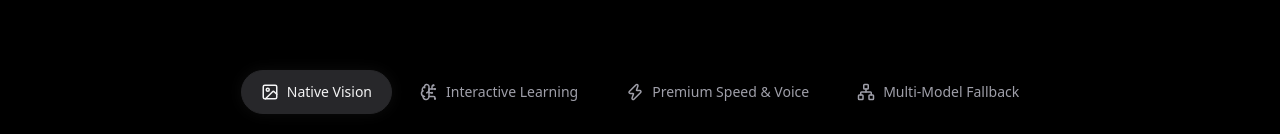
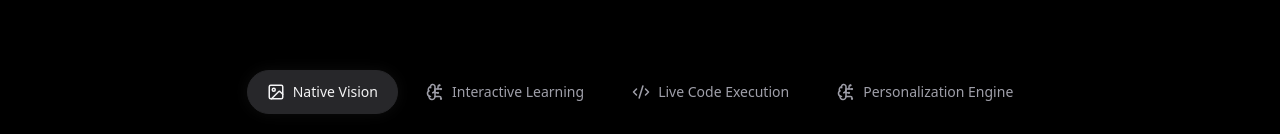
Before and after one commit to Nav33dCodes/smartLearn-AI, a React (Vite) app in the folder smartlearn-frontend/: page / in a window 1280 px wide. Shown: the part 662-796 px from the top of the page. Built offline with nearby package versions, Linux system fonts and the light colour scheme; no server answers.

Commit message:
feat: implement Landing page with interactive hero section, feature tabs, and navigation

```diff
--- a/smartlearn-frontend/src/pages/Landing.jsx
+++ b/smartlearn-frontend/src/pages/Landing.jsx
@@ -53,11 +53,18 @@ export default function Landing() {
       bullets: ["Interactive Drag-and-Drop Mind Maps", "Textbook-Quality Math & Formula Rendering", "Dynamic Quizzes & Flashcard Generation"]
     },
     {
-      id: 'speed',
-      icon: <Zap size={18} />,
-      title: "Premium Speed & Voice",
-      description: "Instantaneous & Multi-Modal",
-      bullets: ["Real-time Voice Interactions (Speech-to-Text)", "60fps Smooth Token Rendering Engine", "Zero jank async streaming"]
+      id: 'sandpack',
+      icon: <Code2 size={18} />,
+      title: "Live Code Execution",
+      description: "Interactive Sandpack IDE",
+      bullets: ["Run React & JavaScript instantly inside the chat", "Hot-reloading browser preview window", "Lazy-loaded for zero-latency performance"]
+    },
+    {
+      id: 'personalize',
+      icon: <BrainCircuit size={18} />,
+      title: "Personalization Engine",
+      description: "Custom AI Archetypes & Tone",
+      bullets: ["Define strict custom instructions for the AI", "Choose from premium AI personas like 'Code Ninja'", "Zero-latency backend prompt injection"]
     },
     {
       id: 'models',
@@ -371,14 +378,14 @@ export default function Landing() {
 
               {[
                 { title: 'Multimodal Vision', desc: 'Upload images instantly. Our powerful browser-side compression engine perfectly analyzes visual data with zero API token bloat.' },
-                { title: 'Interactive Mind Mapping', desc: 'Instantly visualize complex relationships with our automatic drag-and-drop node graph engine.' },
+                { title: 'Live Sandpack IDE', desc: 'Instantly run, edit, and preview React and JavaScript applications right inside the chat window.' },
+                { title: 'Personalization Engine', desc: 'Define your exact AI Persona, Tone, and Custom Instructions to tailor the entire learning experience.' },
+                { title: 'Direct Web Scraping', desc: 'Paste any URL into the chat. The AI will instantly bypass anti-bot firewalls and read the entire website.' },
                 { title: 'Textbook Math Rendering', desc: 'Beautifully formats complex physics and calculus equations using native KaTeX integration.' },
                 { title: 'Real-time Voice AI', desc: 'Speak naturally to your AI tutor and have your audio instantly transcribed.' },
-                { title: 'Dynamic Study Tools', desc: 'Seamlessly generates interactive 3D flashcards and live quizzes directly inside your chat stream.' },
                 { title: 'Multi-Model Fallback', desc: 'Automatically routes queries between Gemini 2.5, Claude, and Groq to guarantee 100% uptime.' },
                 { title: 'Global Edge Caching', desc: 'Powered by Upstash Redis, your sessions and frequent queries are cached globally for sub-millisecond retrieval.' },
-                { title: 'Format Agnostic', desc: 'Upload PDFs, Word documents, Markdown, or raw text files. Our pipeline processes them flawlessly.' },
-                { title: 'Strict Privacy', desc: 'Your documents are fully encrypted at rest and never used to train public foundational AI models.' }
+                { title: 'Format Agnostic', desc: 'Upload PDFs, Word documents, Markdown, or raw text files. Our pipeline processes them flawlessly.' }
               ].map((feat, i) => (
                 <div key={i} className="relative flex flex-col bg-[#0a0a0a] border-2 border-red-900/30 rounded-xl p-6 hover:border-red-500 transition-all duration-300 group shadow-lg">
                   {/* Top Handle */}
```
